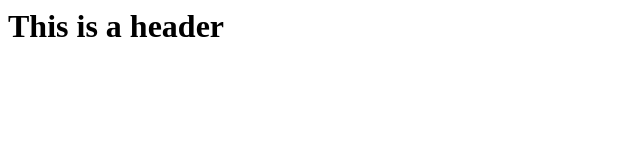
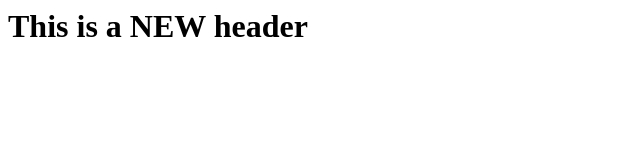
Before and after one commit to ankurmota/AnkurGitHubTest, a plain HTML site: page index.html in a window 1280 px wide. Shown: the whole page, without its empty margins (0-640 px from the left). Drawn offline with Linux system fonts and the light colour scheme.

Commit message:
Changed header

```diff
--- a/index.html
+++ b/index.html
@@ -1,3 +1,3 @@
 <html>
-<h1> This is a header</h1>
+<h1> This is a NEW header</h1>
 </html>
```
